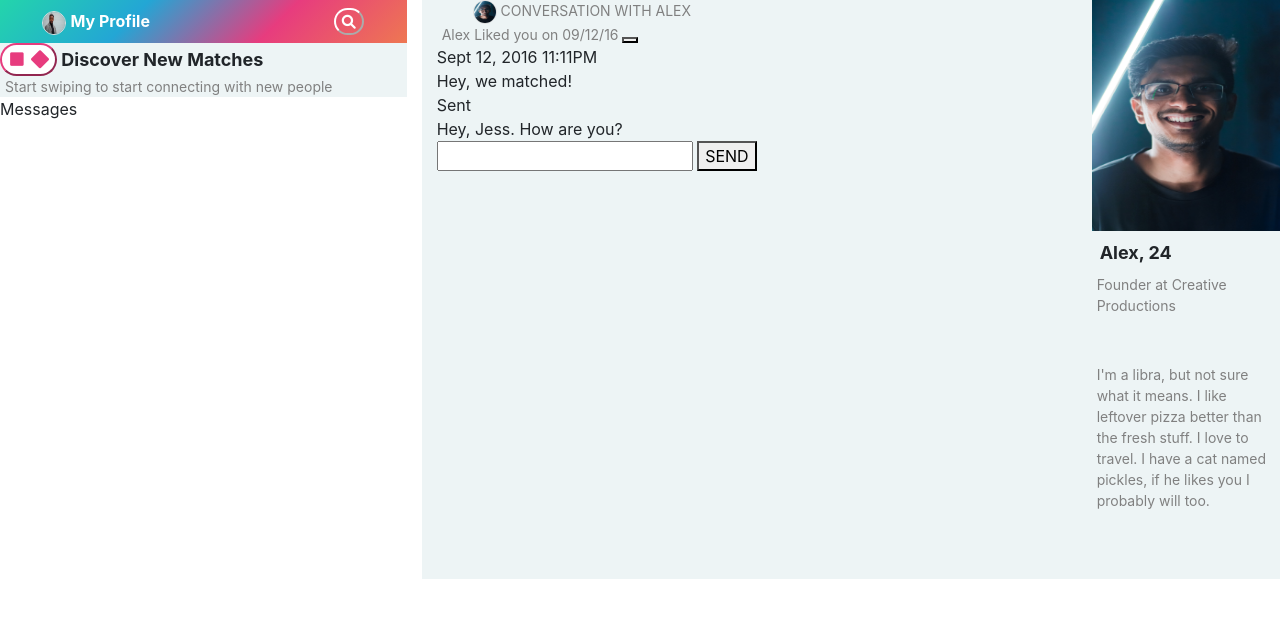
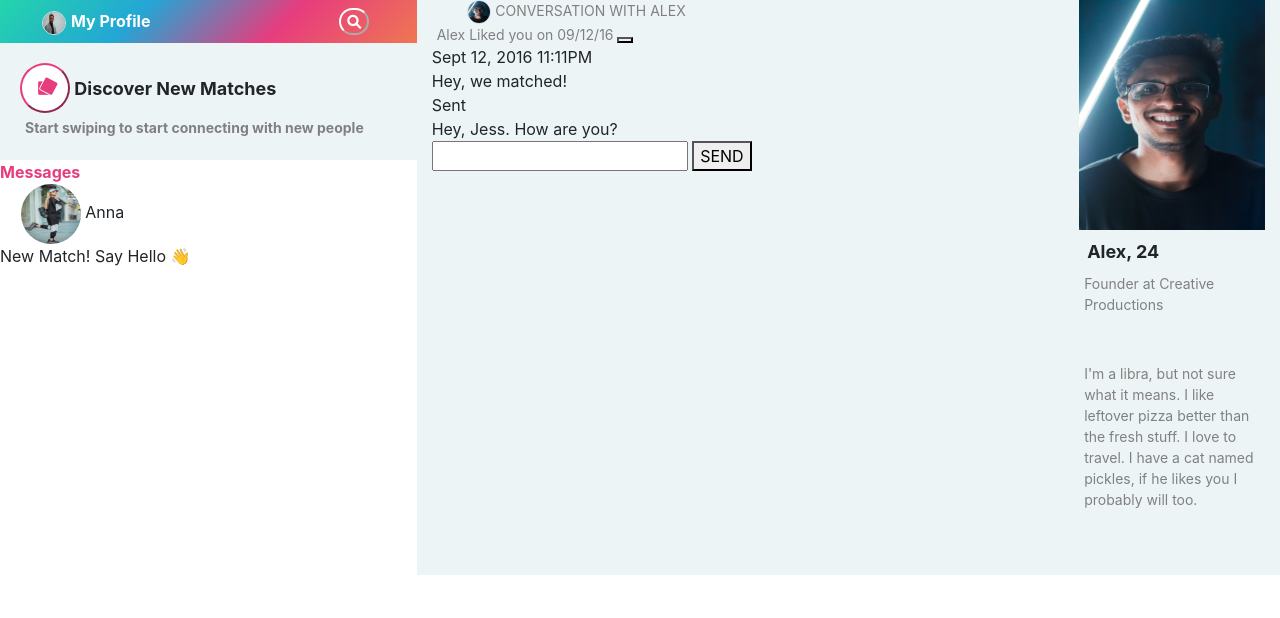
Before and after one commit to rich5k/cloud-hilltop-love, a PHP site: page /view/messages.php in a window 1280 px wide. Shown: the top 618 px of the page. Run offline with PHP 8.4, Linux system fonts and the light colour scheme.

Commit message:
modified messages page styles

```diff
--- a/css/messages.css
+++ b/css/messages.css
@@ -236,7 +236,9 @@
   color: #e73c7e;
   border-color: #e73c7e;
   background: white;
-  border-radius: 20px;
+  border-radius: 32px;
+  width: 50px;
+  height: 50px;
 }
 
 .card1{
@@ -244,4 +246,37 @@
 }
 .card2{
   border-color: white;
+  position: absolute;
+  left: 55px;
+  top: 77px;
+  transform: rotate(73deg);
+  text-shadow: -1px 0 #fff, 0 1px #fff, 1px 0 #fff, 0 -1px #fff;
 }
+
+.matches-page{
+  padding: 20px;
+}
+
+.micro-caption{
+  display: inline-block;
+}
+
+.contacts{
+  padding-right: 0;
+}
+
+.messages-page{
+  margin-right: 0;
+}
+
+.messages-title{
+  font-weight: 700;
+  color: #e73c7e;
+}
+
+.message img{
+  border-radius: 50%;
+  width:60px;
+  height: 60px;
+  margin-left: 5%
+}
--- a/view/messages.php
+++ b/view/messages.php
@@ -10,7 +10,7 @@
     <link rel="stylesheet" href="../css/messages.css">
 </head>
 <body>
-    <div class="row">
+    <div class="row messages-page">
         <div class="contacts col-lg-4">
             <div class="profile-banner py-2 px-4">
                 <img src="../images/homepic6.jpg" alt="profile-pic"> <strong>My Profile</strong>
@@ -21,9 +21,9 @@
             <div class="matches-page">
                 <div class="caption">
                    <button><i class="fa-solid fa-diamond card1"></i> <i class="fa-solid fa-diamond card2"></i></button> Discover New Matches
-                </div>
-                <div class="micro-caption">
-                    Start swiping to start connecting with new people
+                   <span class="micro-caption">
+                       Start swiping to start connecting with new people
+                   </span>
                 </div>
             </div>
             <div class="messages">
@@ -31,7 +31,14 @@
                     Messages
                 </div>
                 <div class="message">
-
+                    <img src="../images/person2.jpg" alt="match">
+                    <span class="match-name">
+                        Anna
+                    </span>
+                    <br>
+                    <span class="latest-text">
+                        New Match! Say Hello 👋
+                    </span>
                 </div>
             </div>
         </div>
```
